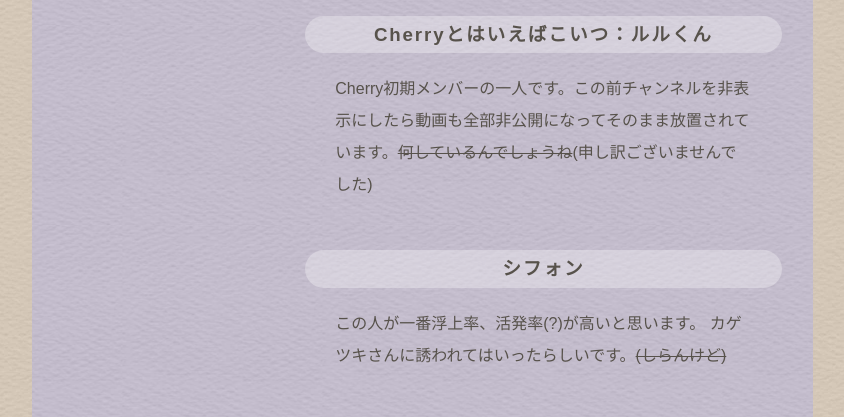
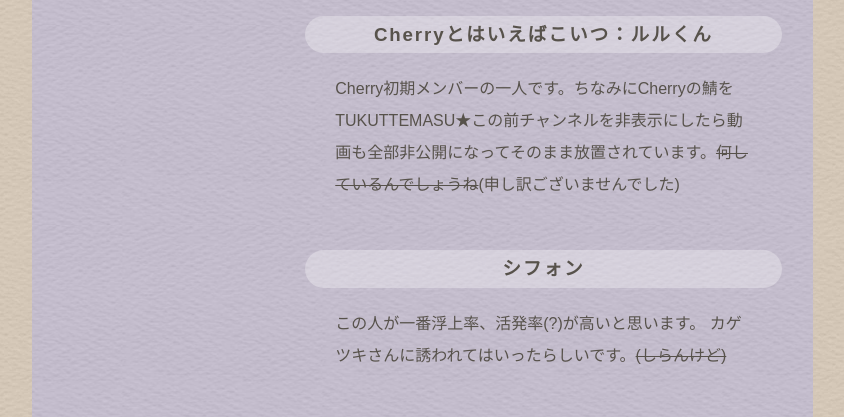
Before and after one commit to Akaiyahon/Cherry, a plain HTML site: page index.html in a window 1280 px wide. Shown: the part 3794-4211 px from the top of the page, without its empty margins (416-1260 px from the left). Drawn offline with nearby package versions, Linux system fonts and the light colour scheme; a web font is replaced by a local one.

Commit message:
Update index.html

```diff
--- a/index.html
+++ b/index.html
@@ -109,7 +109,7 @@ YouTubeは活動休止しています。</p>
 しかもこいつ釣りサムネしかしてなくてロング投稿してないんですよ？！(自虐)<bg>
 ※現在チャンネルはないです。</p>
 <h3>Cherryとはいえばこいつ：ルルくん</h3>
-<p>Cherry初期メンバーの一人です。この前チャンネルを非表示にしたら動画も全部非公開になってそのまま放置されています。<s>何しているんでしょうね</s>(申し訳ございませんでした)</p>
+<p>Cherry初期メンバーの一人です。ちなみにCherryの鯖をTUKUTTEMASU★この前チャンネルを非表示にしたら動画も全部非公開になってそのまま放置されています。<s>何しているんでしょうね</s>(申し訳ございませんでした)</p>
 <h3>シフォン</h3>
 <p>この人が一番浮上率、活発率(?)が高いと思います。
 カゲツキさんに誘われてはいったらしいです。<s>(しらんけど)</s></p>
```
